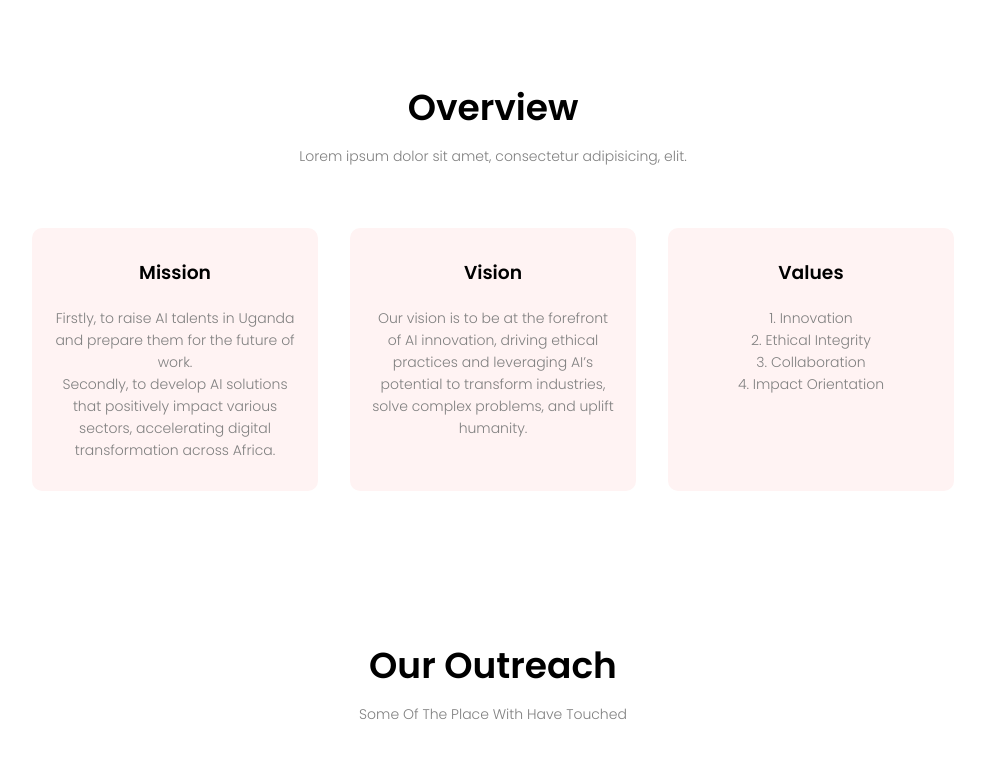
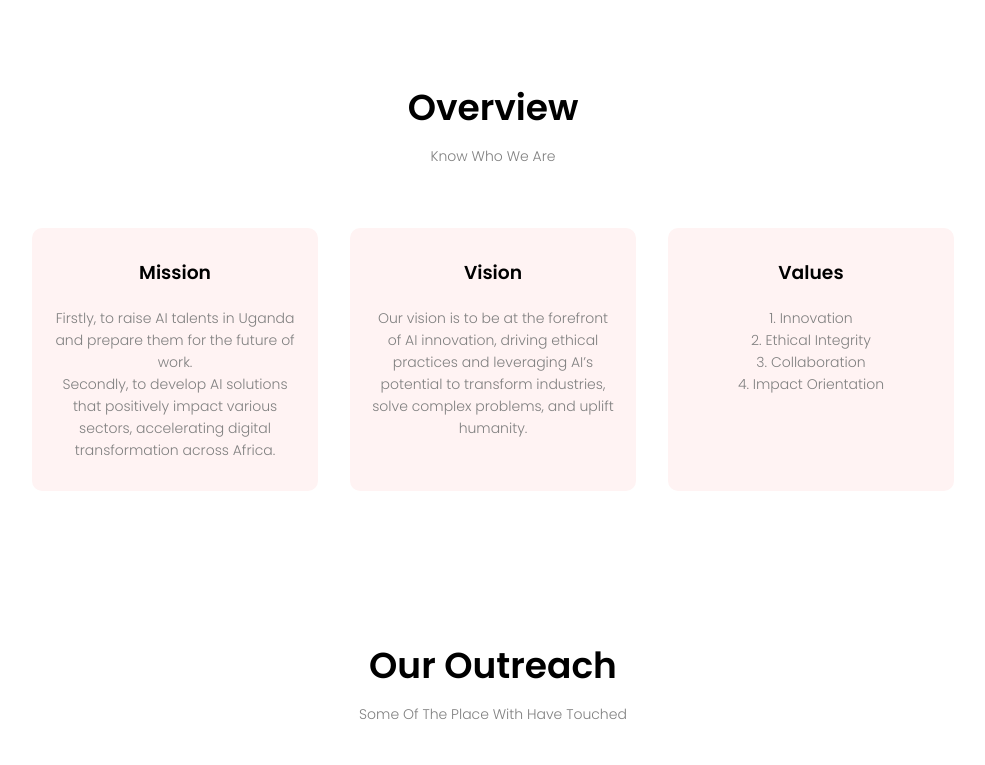
Before and after one commit to KingWise69/otic_foundation, a plain HTML site: page OTIC_foundation/index.html in a window 1280 px wide. Shown: the part 820-1585 px from the top of the page, without its empty margins (147-1132 px from the left). Drawn offline with Linux system fonts and the light colour scheme.

Commit message:
Update index.html

```diff
--- a/OTIC_foundation/index.html
+++ b/OTIC_foundation/index.html
@@ -49,7 +49,7 @@
 		<!-- overview section strt -->
 		<section class="overview">
 			<h1>Overview</h1>
-			<p>Lorem ipsum dolor sit amet, consectetur adipisicing, elit.</p>
+			<p>Know Who We Are</p>
 			<div class="row">
 				<div class="overview-col">
 					<h3>Mission</h3>
```
